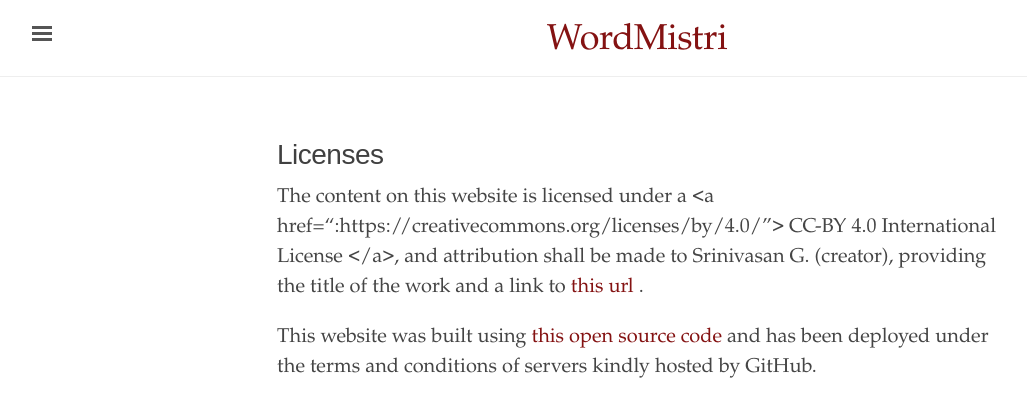
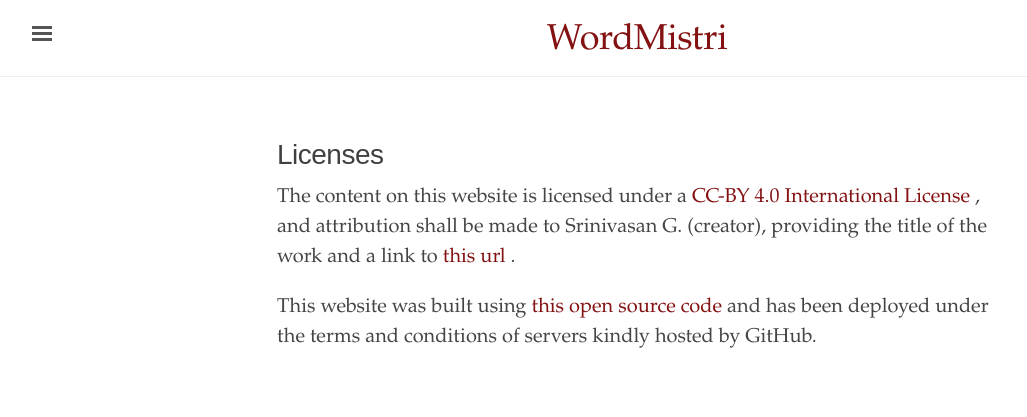
Before and after one commit to WordMistri/WordMistri.github.io, a Jekyll site: the page built from dost.md, in a window 1280 px wide. Shown: the top 417 px of the page, without its empty margins (3-1030 px from the left). Built offline with Jekyll 4.4.1, drawn with Linux system fonts in a browser that asks for light colours.

Commit message:
Update dost.md

```diff
--- a/dost.md
+++ b/dost.md
@@ -3,6 +3,6 @@
 title: Licenses
 ---
 
-The content on this website is licensed under a <a href=“:https://creativecommons.org/licenses/by/4.0/"> CC-BY 4.0 International License </a>, and attribution shall be made to Srinivasan G. (creator), providing the title of the work and a link to <a href=":https://wordmistri.github.io/WordMistri/"> this url </a>.
+The content on this website is licensed under a <a href=":https://creativecommons.org/licenses/by/4.0/"> CC-BY 4.0 International License </a>, and attribution shall be made to Srinivasan G. (creator), providing the title of the work and a link to <a href=":https://wordmistri.github.io/WordMistri/"> this url </a>.
 
 This website was built using <a href="https://minicomp.github.io/ed/"> this open source code</a> and has been deployed under the terms and conditions of servers kindly hosted by GitHub.
```
